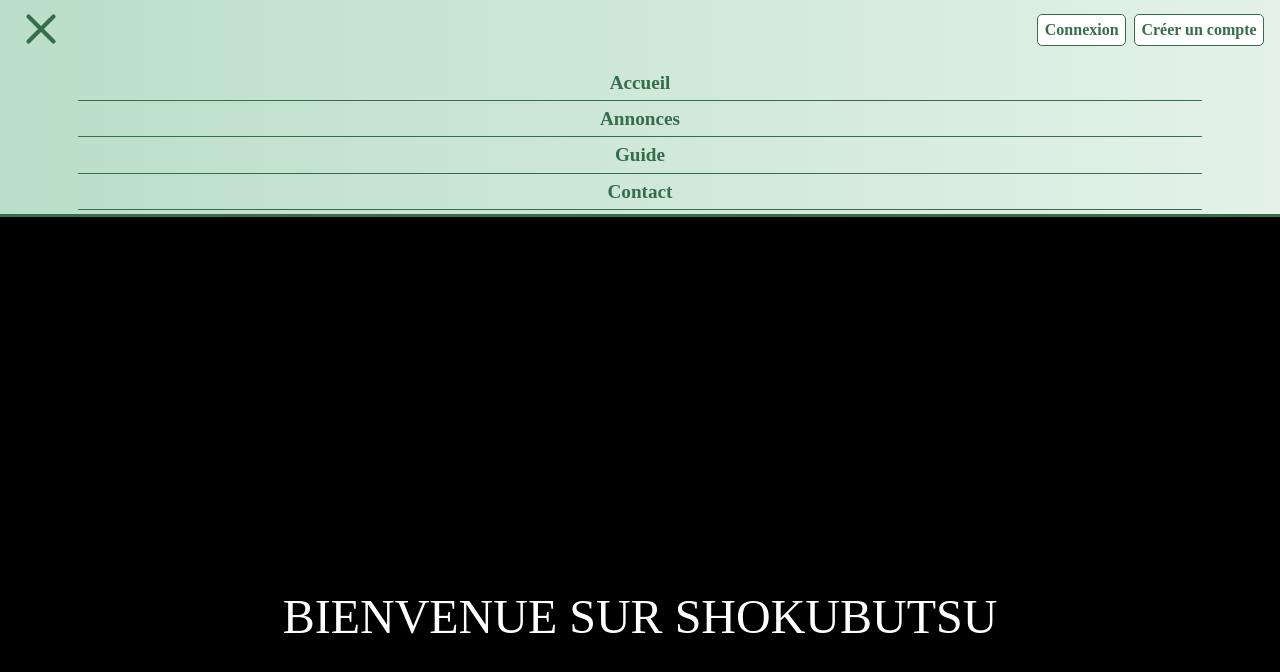
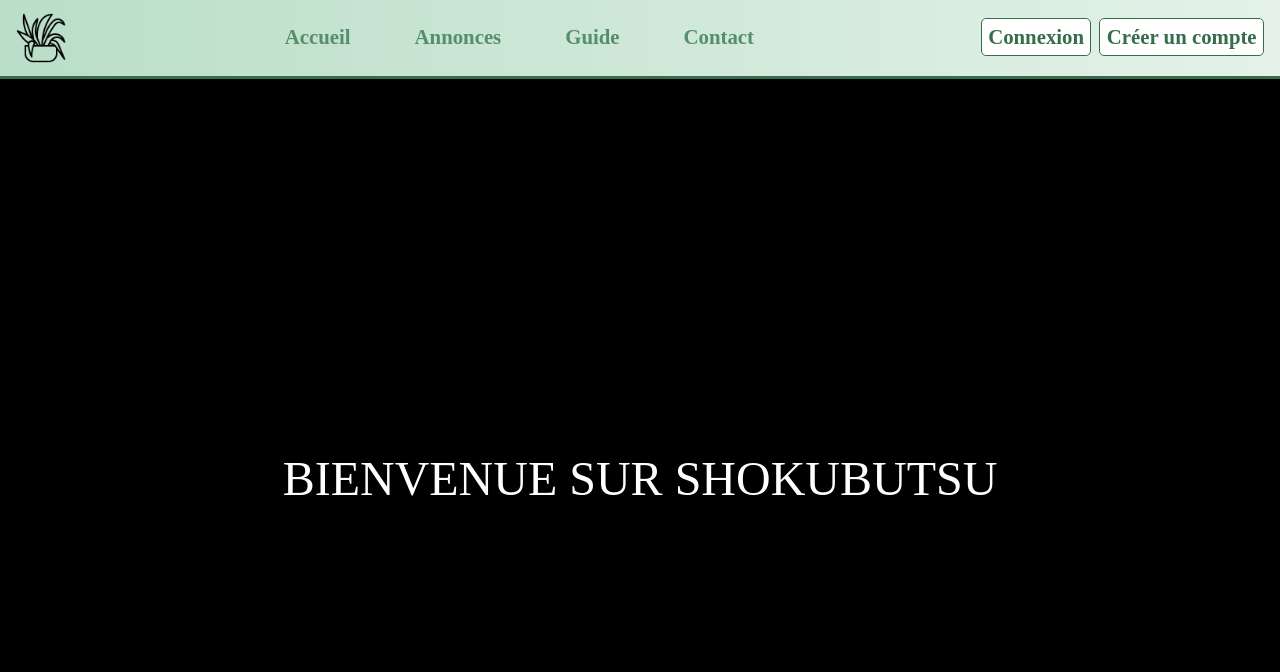
Before and after one commit to patricey0/final-project-shokubutsu, a React app: page / in a window 1280 px wide. Built offline with nearby package versions, Linux system fonts and the light colour scheme.

Commit message:
Navbar for desktop

```diff
--- a/src/components/Header/index.js
+++ b/src/components/Header/index.js
@@ -17,32 +17,72 @@
   const dispatch = useDispatch();
 
   // Permet de changer l'icone du menu au click
-  const [isClosed, setIsClosed] = useState(false)
+  const [isClosed, setIsClosed] = useState(true)
   const iconType = isClosed ? "M4 6h16M4 12h16M4 18h16" : "M6 18L18 6M6 6l12 12"
+  const items = [
+    {
+      id: 1,
+      path: "/",
+      name: "Accueil",
+    },
+    {
+      id: 2,
+      path: "/announces",
+      name: "Annonces",
+    },
+    {
+      id: 3,
+      path: "/guide",
+      name: "Guide",
+    },
+    {
+      id: 4,
+      path: "/contact",
+      name: "Contact",
+    },
+  ]
+  const itemElementJSX = items.map(
+    ({id, path, name}) => {
+      return (
+        <li key={id} className="">
+          <NavLink to={path} className="header__item">
+            {name}
+          </NavLink>
+        </li>
+      )
+    }
+  );
 
   return (
     <header className="header">
       <nav className="header__nav">
         <div className="header__principal">
+          {/* Handle burger menu */}
           <div onClick={() =>{ setIsClosed(!isClosed) }}>
             <svg xmlns="http://www.w3.org/2000/svg" className="header__icon" fill="none" viewBox="0 0 24 24" stroke="currentColor">
               <path strokeLinecap="round" strokeLinejoin="round" strokeWidth={2} d={iconType} />
             </svg>
           </div>
-          <ul className="header__sign">
-            <li><NavLink to="/" className="header__button">Connexion</NavLink></li>
-            <li><NavLink to="/" className="header__button">Créer un compte</NavLink></li>
+          <img src={logo} alt="" className="header__logo" />
+          <ul className="header__items">
+            <div className="first">
+              {itemElementJSX}
+            </div>
+            <div className="second">
+              <li>
+                <NavLink to="/" className="header__button">
+                  Connexion
+                </NavLink>
+              </li>
+              <li>
+                <NavLink to="/" className="header__button">
+                  Créer un compte
+                </NavLink></li>
+            </div>
           </ul>
         </div>
         <ul className={`header__secondary${isClosed ? "" : "--active"}`}>
-          <li className=""><NavLink to="/" className="header__item">Accueil</NavLink></li>
-          <div className="border"></div>
-          <li className=""><NavLink to="/announces" className="header__item">Annonces</NavLink></li>
-          <div className="border"></div>
-          <li className=""><NavLink to="/guide" className="header__item">Guide</NavLink></li>
-          <div className="border"></div>
-          <li className=""><NavLink to="/contact" className="header__item">Contact</NavLink></li>
-          <div className="border"></div>
+          {itemElementJSX}
         </ul>
       </nav>
     </header>
--- a/src/components/Header/style.scss
+++ b/src/components/Header/style.scss
@@ -1,8 +1,7 @@
-
 .header {
   background: linear-gradient(90deg, rgba(2,0,36,1) 0%, rgba(186,222,199,1) 0%, rgba(228,242,233,1) 100%);
   border-bottom: 3px solid #366D4B;
-  padding: 0.25rem 1rem;
+  padding: 0.8rem 1rem;
 
   &__principal {
     display: flex;
@@ -20,11 +19,19 @@
     };
   }
 
-  &__sign{
+  &__items{
     display: flex;
     justify-content: flex-end;
     gap: 0.5rem;
     width: 100%;
+    font-weight: bold;
+    .first{
+      display: none;
+    }
+    .second{
+      display: flex;
+      gap: 0.5rem;
+    }
   }
 
   &__button {
@@ -33,7 +40,6 @@
     border: 1.5px solid #366D4B;
     border-radius: 5px;
     color: #366D4B;
-    font-weight: bold;
     &:hover{
       background-color: #366D4B;
       color:white;
@@ -65,12 +71,42 @@
       cursor: pointer;
       transition: all 0.2s ease-out;
     }
-  }
+  };
+
+  &__logo {
+    display: none;
+  };
 
   .border {
     border-bottom: 1px solid #366D4B;
     width: 90%;
     border-radius: 5px;
-  }
+  };
+};
 
-}
+@media (min-width: 768px) {
+  .header{
+
+    &__icon {
+      display: none;
+    };
+    &__logo {
+      display: flex;
+      height: 50px;
+      width: 50px;
+    };
+    &__items{
+      display: flex;
+      font-size: 1.3rem;
+      .first{
+        display: flex;
+        justify-content: center;
+        flex-grow: 1;
+        gap: 4rem;
+      }
+    }
+    &__item{
+      color:rgb(84, 143, 105);
+    }
+  };
+};
--- a/src/components/Home/styles.scss
+++ b/src/components/Home/styles.scss
@@ -11,3 +11,9 @@
   color: white;
   text-transform: uppercase;
 };
+
+// @media (min-width: 768px) {
+//   body {
+//     background-color: red;
+//   };
+// };
```
